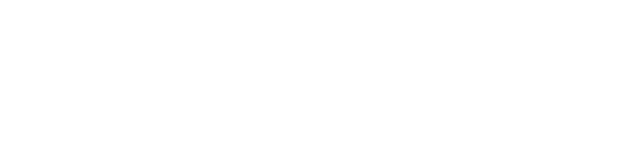
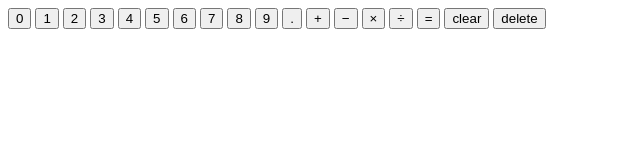
Before and after one commit to bsey122/calculator, a plain HTML site: page index.html in a window 1280 px wide. Shown: the whole page, without its empty margins (0-640 px from the left). Drawn offline with Linux system fonts and the light colour scheme.

Commit message:
Add content to index.html

```diff
--- a/index.html
+++ b/index.html
@@ -8,6 +8,32 @@
     <link rel="stylesheet" href="./css/styles.css">
 </head>
 <body>
+    <div class="container">
+        <div class="screen">
+            <div class="previous-display"></div>
+            <div class="current-display"></div>
+        </div>
+        <div class="button-container">
+            <button class="num num0">0</button>
+            <button class="num num1">1</button>
+            <button class="num num2">2</button>
+            <button class="num num3">3</button>
+            <button class="num num4">4</button>
+            <button class="num num5">5</button>
+            <button class="num num6">6</button>
+            <button class="num num7">7</button>
+            <button class="num num8">8</button>
+            <button class="num num9">9</button>
+            <button class="decimal">.</button>
+            <button class="op plus">&plus;</button>
+            <button class="op minus">&minus;</button>
+            <button class="op mul">&times</button>
+            <button class="op div">&divide</button>
+            <button class="equal">=</button>
+            <button class="clear">clear</button>
+            <button class="delete">delete</button>
+        </div>
+    </div>
     <script src="./javascript/javascript.js"></script>
 </body>
 </html>
```
